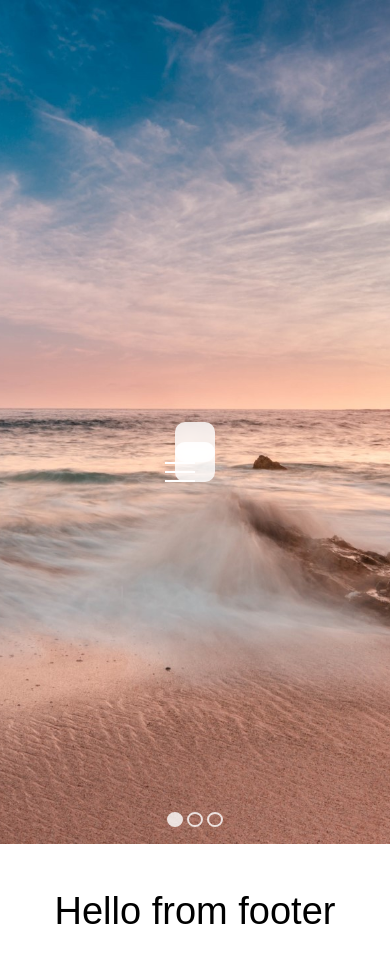
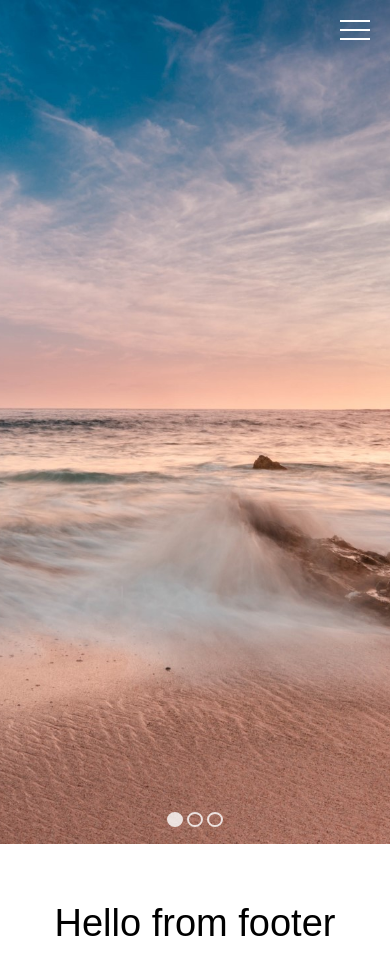
Before and after one commit to Alexis-j/Andrey-Navas, a React (Vite) app: page / in a window 390 px wide. Shown: the top 974 px of the page. Built offline with nearby package versions, Linux system fonts and the light colour scheme.

Commit message:
position from links

```diff
--- a/src/styles/header.css
+++ b/src/styles/header.css
@@ -29,21 +29,19 @@
 .additional-links {
   position: relative;
   z-index: 1; /* Para que estén por encima de las imágenes */
-  text-align: right; /* Centrar los enlaces */
+  text-align: right; /* Centrar los enlaces por defecto */
   margin-top: 20px; /* Espaciado superior */
 }
+
+/* Estilos para tablet y teléfono */
 @media (max-width: 1024px) {
   .additional-links {
-    text-align: center; /* Centrar los enlaces */
-    position: fixed;
-    top: 50%;
-    left: 50%;
-    transform: translate(-50%, -50%);
-    background-color: rgba(255, 255, 255, 0.8); /* Fondo semi-transparente */
-    padding: 20px;
-    border-radius: 10px;
-    backdrop-filter: blur(5px); /* Aplica desenfoque */
-    -webkit-backdrop-filter: blur(5px); /* Soporte para navegadores Safari */
+    text-align: right; /* Centrar los enlaces en dispositivos más pequeños */
+    padding: 5px;
+  }
+
+  .additional-links ul {
+    padding: 0;
   }
 
   .additional-links ul li {
@@ -61,21 +59,33 @@
   }
 }
 
+/* Estilos para PC */
+@media (min-width: 1025px) {
+  .additional-links {
+    text-align: right; /* Mantener los enlaces alineados a la derecha en PC */
+  }
+
   .additional-links ul {
-  list-style-type: none;
     padding: 0;
   }
 
   .additional-links ul li {
-  display: inline-block;
+    display: inline-block; /* Mantener los enlaces en línea en PC */
     margin-right: 15px;
     font-weight: bold;
     font-family: var(--font-links);
   }
+
   .additional-links ul li:hover {
     transform: scale(1.2); /* Aumentar la escala al pasar el ratón */
   }
 
+  .additional-links ul li a {
+    text-decoration: none;
+    color: var(--blanco); /* Color del texto */
+  }
+}
+/* Resto de tu CSS */
 
 .additional-links ul li a {
   text-decoration: none;
--- a/src/styles/navbar.css
+++ b/src/styles/navbar.css
@@ -19,7 +19,7 @@
 }
 
 .menu-icon-line.open:nth-child(1) {
-  transform: translateY(6px) rotate(45deg);
+  transform: translateY(9px) rotate(45deg);
 }
 
 .menu-icon-line.open:nth-child(2) {
@@ -27,7 +27,7 @@
 }
 
 .menu-icon-line.open:nth-child(3) {
-  transform: translateY(-6px) rotate(-45deg);
+  transform: translateY(-9px) rotate(-45deg);
 }
 
 /* Estilos para pantallas más grandes (PC) */
```
Lines whose indentation alone changed are shown as unchanged.
